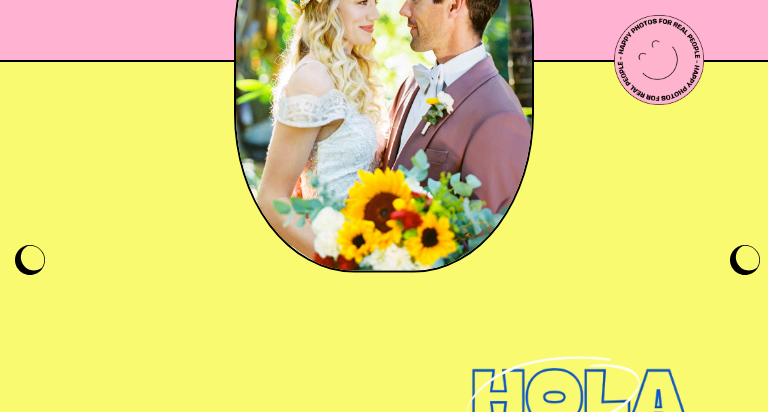
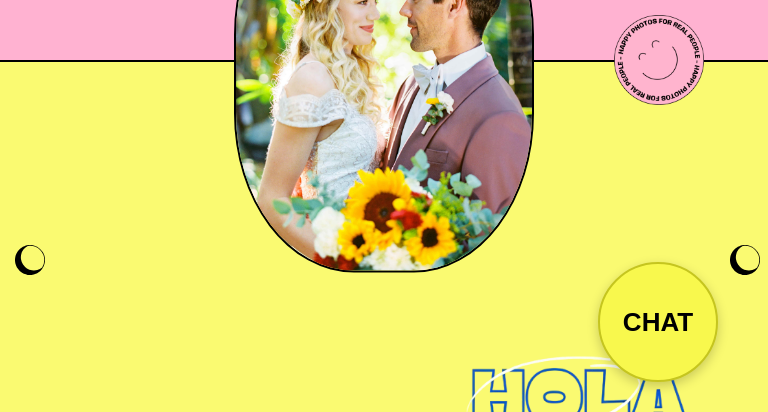
Before and after one commit to Brayanmantilla/Proyecto-HTML-y-CSS, a plain HTML site: page INDEX.HTML in a window 768 px wide. Shown: the part 388-800 px from the top of the page. Drawn offline with Linux system fonts and the light colour scheme.

Commit message:
feat: :art: Implementación del botón de CHAT y elaboración del README principal

```diff
--- a/INDEX.HTML
+++ b/INDEX.HTML
@@ -13,6 +13,9 @@
 
 <body>
     <div class="contenedor">
+        <div class="chat-button">
+            <button class="btn"> CHAT</button>
+        </div>
         <section class="menuprincipal">
             <div class="titulo1">
                 <h1>CAPTURAMOS <br>LOS <br>SENTIMIENTOS</h1>
--- a/STYLES.CSS
+++ b/STYLES.CSS
@@ -19,6 +19,43 @@
         box-sizing: border-box;
     }
 
+    /* BOTON DE "CHAT" FIJO */
+    .chat-button {
+        position: fixed;
+        bottom: 30px;
+        right: 30px;
+        z-index: 1000;
+        cursor: pointer;
+        transition: transform 0.3s ease;
+        margin-right: 20px;
+    }
+
+    .chat-button .btn {
+        width: 120px;
+        height: 120px;
+        background: rgb(248, 248, 77);
+        color: black;
+        border-radius: 50%;
+        padding: 12px 24px;
+        font-weight: bold;
+        font-size: 26px;
+        box-shadow: 0 4px 12px rgba(0, 0, 0, 0.2);
+        border: 2px solid rgb(197, 197, 31);
+        display: flex;
+        align-items: center;
+        justify-content: center;
+        transition: all 0.3s ease;
+    }
+
+    /* Efecto hover */
+    .chat-button:hover {
+        transform: translateY(-5px);
+    }
+
+    .chat-button .btn:hover {
+        background: rgb(235, 154, 50);
+        box-shadow: 0 6px 16px rgba(0, 0, 0, 0.3);
+    }
     /* TITULO DE LA PAGINA DE INICIO */
     .menuprincipal>.titulo1 {
         font-family: 'MiFuente', sans-serif;
@@ -918,6 +955,44 @@
         margin: 0;
         padding: 0;
         box-sizing: border-box;
+    }
+
+    /* BOTON DE "CHAT" FIJO */
+    .chat-button {
+        position: fixed;
+        bottom: 30px;
+        right: 30px;
+        z-index: 1000;
+        cursor: pointer;
+        transition: transform 0.3s ease;
+        margin-right: 20px;
+    }
+
+    .chat-button .btn {
+        width: 120px;
+        height: 120px;
+        background: rgb(248, 248, 77);
+        color: black;
+        border-radius: 50%;
+        padding: 12px 24px;
+        font-weight: bold;
+        font-size: 26px;
+        box-shadow: 0 4px 12px rgba(0, 0, 0, 0.2);
+        border: 2px solid rgb(197, 197, 31);
+        display: flex;
+        align-items: center;
+        justify-content: center;
+        transition: all 0.3s ease;
+    }
+
+    /* Efecto hover */
+    .chat-button:hover {
+        transform: translateY(-5px);
+    }
+
+    .chat-button .btn:hover {
+        background: rgb(235, 154, 50);
+        box-shadow: 0 6px 16px rgba(0, 0, 0, 0.3);
     }
 
     .menuprincipal>.titulo1 {
```
Also changed, not shown: 1 other file.
